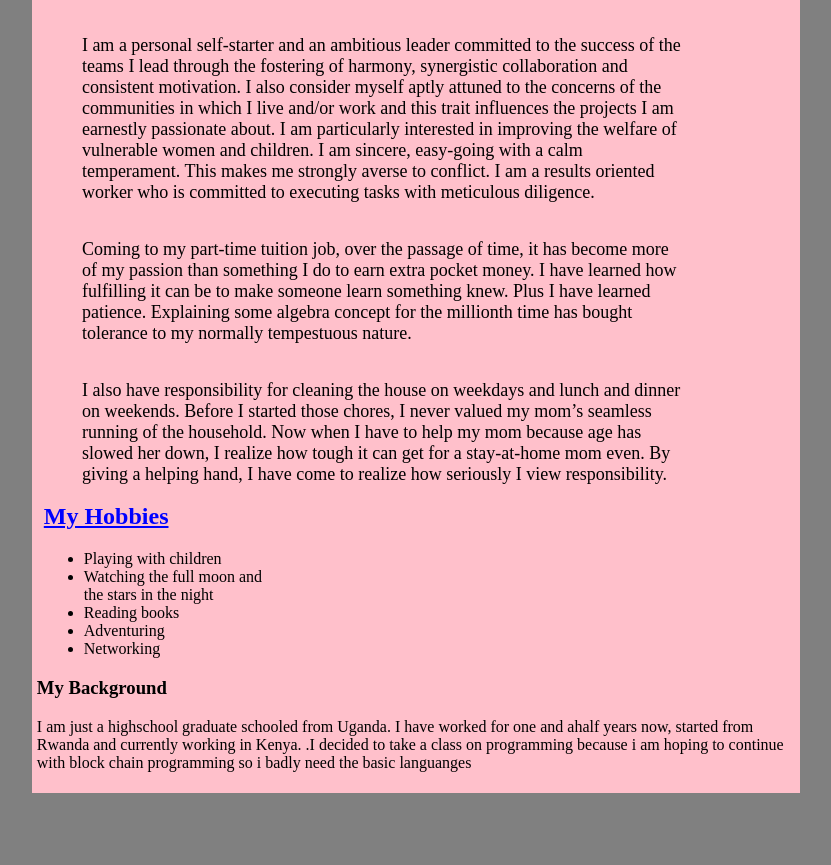
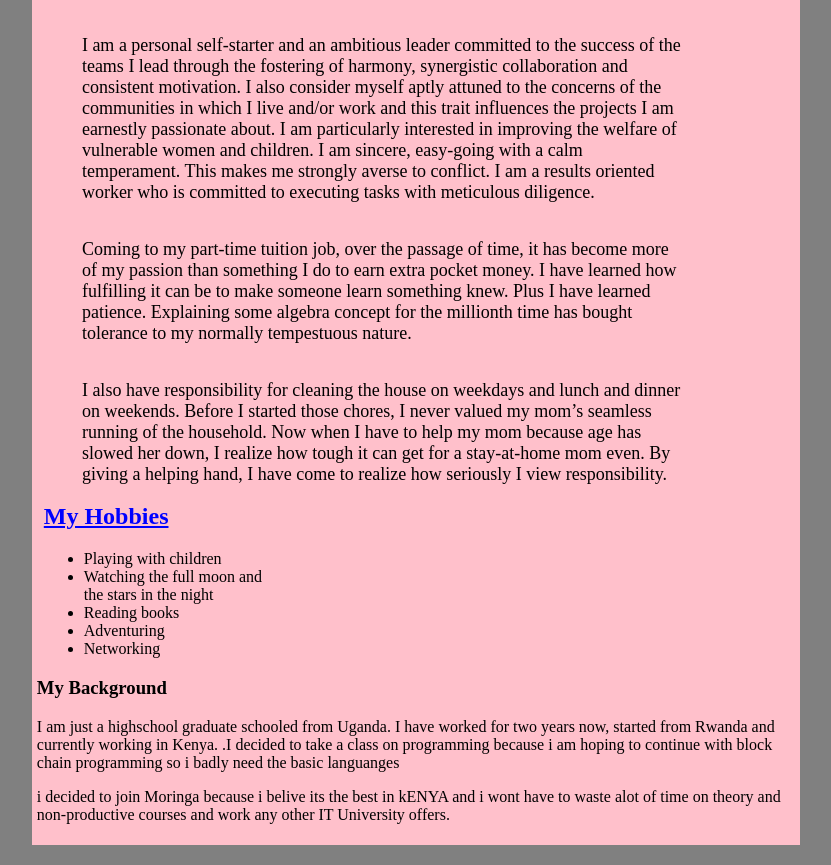
Before and after one commit to Marthatwesi/Marthatwesi.github.io, a plain HTML site: page myip.html in a window 1280 px wide. Shown: the part 135-1000 px from the top of the page, without its empty margins (224-1055 px from the left). Before the commit the page ends 948 px from the top, so only its background shows below. Drawn offline with Linux system fonts and the light colour scheme.

Commit message:
why moringa

```diff
--- a/myip.html
+++ b/myip.html
@@ -28,7 +28,8 @@
           </ul>
       </div>
       <h3>My Background</h3>
-      <p>I am just a highschool graduate schooled from Uganda. I have worked for one and ahalf years now, started from Rwanda and currently working in Kenya. .I decided to take a class on programming because i am hoping to continue with block chain programming so i badly need the basic languanges</p>
+      <p>I am just a highschool graduate schooled from Uganda. I have worked for two  years now, started from Rwanda and currently working in Kenya. .I decided to take a class on programming because i am hoping to continue with block chain programming so i badly need the basic languanges</p>
+      <p>i decided to join Moringa because i belive its the best in kENYA and i wont have to waste alot of time on theory and non-productive courses and work any other IT University offers.</p>
       </div>
     </body>
 </html>
```
